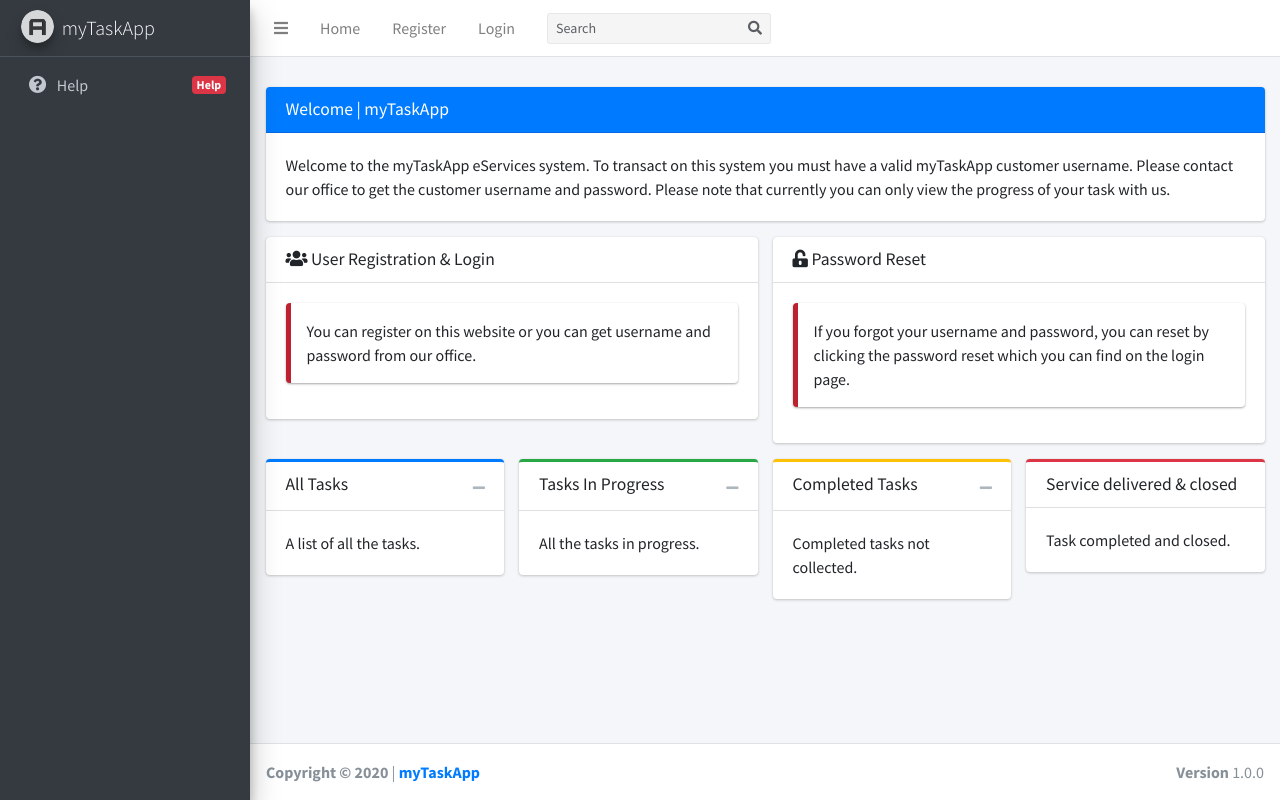
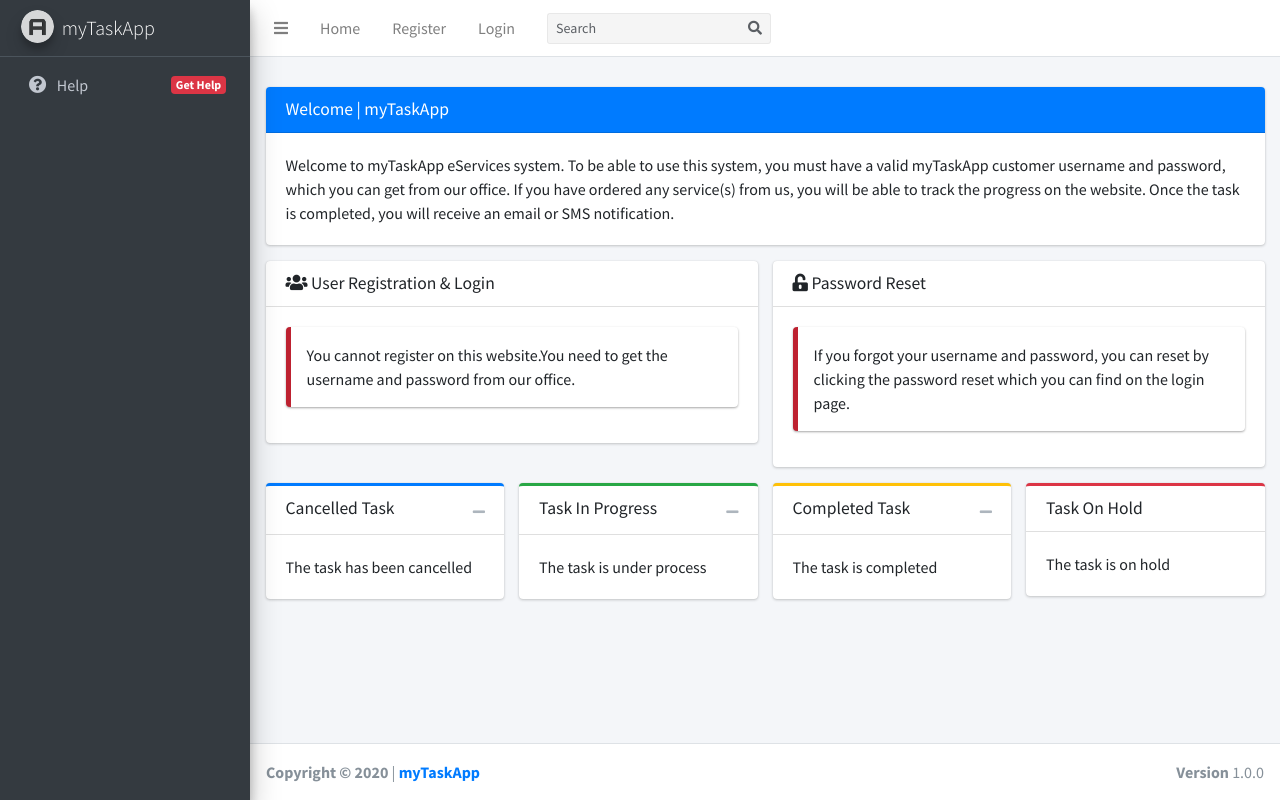
Before and after one commit to cmadamombe/MyTaskApp, a Django app: page / in a window 1280 px wide. Run offline with Django 3.2, Linux system fonts and the light colour scheme; some libraries are stand-ins or nearby versions.

Commit message:
MyTaskApp, first commit

```diff
--- a/mytask/task/admin.py
+++ b/mytask/task/admin.py
@@ -16,6 +16,6 @@ class TaskAdmin(admin.ModelAdmin):
     #The fields that will be used to search the database
     search_fields = ["task_reference", "title","description", "task_owner"]
     #Field the database according to the selected fields by default
-    list_filter = ('assigned_to','priority')
+    list_filter = ('assigned_to','priority', 'status')
     #The results are in ascending order. To display results in descending order, use (-field_name e.g -user)
     ordering = ('date_task_created',)
--- a/mytask/task/filters.py
+++ b/mytask/task/filters.py
@@ -5,7 +5,6 @@ import django_filters
 class TaskFilter(django_filters.FilterSet):
     task_reference = django_filters.CharFilter(lookup_expr='icontains')
     title = django_filters.CharFilter(lookup_expr='icontains')
-    description = django_filters.CharFilter(lookup_expr='icontains')
     assigned_to = django_filters.CharFilter(lookup_expr='icontains')
     task_owner = django_filters.CharFilter(lookup_expr='icontains')
     #year_joined = django_filters.NumberFilter(name='date_joined', lookup_expr='year')
@@ -13,4 +12,4 @@ class TaskFilter(django_filters.FilterSet):
         #widget=forms.CheckboxSelectMultiple)
     class Meta:
         model = Task
-        fields = ['task_reference', 'title', 'description', 'assigned_to', 'task_owner']
+        fields = ['task_reference', 'title', 'assigned_to', 'task_owner']
--- a/mytask/task/views.py
+++ b/mytask/task/views.py
@@ -50,6 +50,6 @@ def search_all_the_tasks(request):
 #Function based view to search the tasks in the database that are in progress
 @login_required
 def search_all_tasks_in_progress(request):
-    tasks_in_progress_list = Task.objects.exclude(status__code='Closed')
+    tasks_in_progress_list = Task.objects.filter(status__code='In Progress')
     tasks_in_progress_list_filter = TaskFilter(request.GET, queryset=tasks_in_progress_list)
     return render(request, 'task/all_task_list.html', {'filter':  tasks_in_progress_list_filter})
--- a/mytask/templates/master_layout.html
+++ b/mytask/templates/master_layout.html
@@ -105,10 +105,10 @@
           {% if request.user.is_admin or request.user.is_employee %}
           <li class="nav-item">
             <a href="{% url 'main:user_dashboard' %}" class="nav-link">
-              <i class="nav-icon fas fa-tachometer"></i>
+              <i class="nav-icon fas fa-spinner"></i>
               <p>
                 Dashboard
-                <span class="right badge badge-danger">Dashboard</span>
+                <span class="badge badge-info right">Dashboard</span>
               </p>
             </a>
           </li>
@@ -120,7 +120,7 @@
               <i class="nav-icon fas fa-tasks"></i>
               <p>
                 Tasks
-                <span class="right badge badge-danger">Track Tasks</span>
+                <span class="badge badge-info right">Track Tasks</span>
               </p>
             </a>
           </li>
@@ -128,12 +128,12 @@
 
           {% if request.user.is_admin or request.user.is_employee %}
           <li class="nav-item has-treeview">
-            <a href="#" class="nav-link active">
+            <a href="#" class="nav-link">
               <i class="nav-icon fas fa-eye"></i>
               <p>
                 Tasks
                 <i class="fas fa-angle-left right"></i>
-                <span class="right badge badge-danger">0</span>
+                <span class="badge badge-info right">Task</span>
               </p>
             </a>
             <ul class="nav nav-treeview">
@@ -153,12 +153,12 @@
           </li>
 
           <li class="nav-item has-treeview">
-            <a href="#" class="nav-link active">
+            <a href="#" class="nav-link">
               <i class="nav-icon fas fa-eye-slash"></i>
               <p>
                 Task Status
                 <i class="fas fa-angle-left right"></i>
-                <span class="right badge badge-danger">1</span>
+                <span class="badge badge-info right">View</span>
               </p>
             </a>
             <ul class="nav nav-treeview">
@@ -177,7 +177,13 @@
               <li class="nav-item">
                 <a href="#" class="nav-link">
                   <i class="far fa-circle nav-icon"></i>
-                  <p>Closed Tasks</p>
+                  <p>Cancelled Tasks</p>
+                </a>
+              </li>
+              <li class="nav-item">
+                <a href="#" class="nav-link">
+                  <i class="far fa-circle nav-icon"></i>
+                  <p>Tasks On Hold</p>
                 </a>
               </li>
             </ul>
@@ -191,7 +197,7 @@
               <p>
                 Employees
                 <i class="fas fa-angle-left right"></i>
-                <span class="badge badge-info right">2</span>
+                <span class="badge badge-info right">Manage</span>
               </p>
             </a>
             <ul class="nav nav-treeview">
@@ -228,7 +234,7 @@
               <p>
                 Clients
                 <i class="fas fa-angle-left right"></i>
-                <span class="badge badge-info right">3</span>
+                <span class="badge badge-info right">Manage</span>
               </p>
             </a>
             <ul class="nav nav-treeview">
@@ -323,7 +329,7 @@
               <i class="nav-icon fas fa-plus-square"></i>
               <p>
                 Task
-                <span class="right badge badge-danger">Create Task</span>
+                <span class="right badge badge-danger">Add New</span>
               </p>
             </a>
           </li>
@@ -333,7 +339,7 @@
               <i class="nav-icon fas fa-question-circle"></i>
               <p>
                 Help
-                <span class="right badge badge-danger">Help</span>
+                <span class="right badge badge-danger">Get Help</span>
               </p>
             </a>
           </li>
--- a/mytask/templates/pages/home.html
+++ b/mytask/templates/pages/home.html
@@ -12,21 +12,16 @@ Welcome | myTaskApp
     <div class="card card-primary">
       <div class="card-header">
         <h3 class="card-title">Welcome | myTaskApp</h3>
-
-        <div class="card-tools">
-
-        </div>
-        <!-- /.card-tools -->
       </div>
       <!-- /.card-header -->
       <div class="card-body">
-        Welcome to the myTaskApp eServices system. To transact on this system you must have a valid myTaskApp customer username. Please contact our office to get the customer username and password. Please note that currently you can only view the progress of your task with us.
+        Welcome to myTaskApp eServices system. To be able to use this system, you must have a valid myTaskApp customer username and password, which you can get from our office. If you have ordered any service(s) from us, you will be able to track the progress on the website. Once the task is completed, you will receive an email or SMS notification.
       </div>
       <!-- /.card-body -->
     </div>
     <!-- /.card -->
     <div class="d-none" id="card-refresh-content">
-        The body of the card after card refresh
+        MyTaskApp
     </div>
   </div>
 </div>
@@ -44,7 +39,7 @@ Welcome | myTaskApp
       <!-- /.card-header -->
       <div class="card-body">
         <div class="callout callout-danger">
-            <p>You can register on this website or you can get username and password from our office.</p>
+            <p>You cannot register on this website.You need to get the username and password from our office.</p>
         </div>
       </div>
       <!-- /.card-body -->
@@ -77,7 +72,7 @@ Welcome | myTaskApp
   <div class="col-md-3">
     <div class="card card-outline card-primary">
       <div class="card-header">
-        <h3 class="card-title">All Tasks</h3>
+        <h3 class="card-title">Cancelled Task</h3>
 
         <div class="card-tools">
           <button type="button" class="btn btn-tool" data-card-widget="collapse"><i class="fas fa-minus"></i>
@@ -87,7 +82,7 @@ Welcome | myTaskApp
       </div>
       <!-- /.card-header -->
       <div class="card-body">
-        A list of all the tasks.
+        The task has been cancelled
       </div>
       <!-- /.card-body -->
     </div>
@@ -97,7 +92,7 @@ Welcome | myTaskApp
   <div class="col-md-3">
     <div class="card card-outline card-success">
       <div class="card-header">
-        <h3 class="card-title">Tasks In Progress</h3>
+        <h3 class="card-title">Task In Progress</h3>
 
         <div class="card-tools">
           <button type="button" class="btn btn-tool" data-card-widget="collapse"><i class="fas fa-minus"></i>
@@ -107,7 +102,7 @@ Welcome | myTaskApp
       </div>
       <!-- /.card-header -->
       <div class="card-body">
-        All the tasks in progress.
+        The task is under process
       </div>
       <!-- /.card-body -->
     </div>
@@ -117,7 +112,7 @@ Welcome | myTaskApp
   <div class="col-md-3">
     <div class="card card-outline card-warning">
       <div class="card-header">
-        <h3 class="card-title">Completed Tasks</h3>
+        <h3 class="card-title">Completed Task</h3>
 
         <div class="card-tools">
           <button type="button" class="btn btn-tool" data-card-widget="collapse"><i class="fas fa-minus"></i>
@@ -127,7 +122,7 @@ Welcome | myTaskApp
       </div>
       <!-- /.card-header -->
       <div class="card-body">
-        Completed tasks not collected.
+        The task is completed
       </div>
       <!-- /.card-body -->
     </div>
@@ -137,10 +132,10 @@ Welcome | myTaskApp
   <div class="col-md-3">
     <div class="card card-outline card-danger">
       <div class="card-header">
-        <h3 class="card-title">Service delivered & closed</h3>
+        <h3 class="card-title">Task On Hold</h3>
       </div>
       <div class="card-body">
-        Task completed and closed.
+        The task is on hold
       </div>
       <!-- /.card-body -->
     </div>
--- a/mytask/templates/task/all_task_list.html
+++ b/mytask/templates/task/all_task_list.html
@@ -22,11 +22,6 @@
         <div class="form-group col-sm-4 col-md-3">
           {{ filter.form.title.label_tag }}
           {% render_field filter.form.title class="form-control" %}
-        </div>
-
-        <div class="form-group col-sm-4 col-md-3">
-          {{ filter.form.description.label_tag }}
-          {% render_field filter.form.description class="form-control" %}
         </div>
 
         <div class="form-group col-sm-4 col-md-3">
--- a/mytask/users/models.py
+++ b/mytask/users/models.py
@@ -9,7 +9,7 @@ class User(AbstractUser):
     is_client = models.BooleanField(default=False)
     is_staff = models.BooleanField(default=False)
     is_active = models.BooleanField(default=True)
-    is_superuser = models.BooleanField(default=True)
+    is_superuser = models.BooleanField(default=False)
     middle_name = models.CharField(max_length=1000, blank=True, null=True, verbose_name='Middle Name')
 
     def get_absolute_url(self):
```
Also changed, not shown: mytask/task/templatetags/task_custom_tags.py (+8 -3 lines), mytask/templates/account/login.html (+3 -5 lines), mytask/templates/account/logout.html (+6 -6 lines), mytask/templates/account/password_reset.html (+7 -6 lines), mytask/templates/account/signup_closed.html (+12 -9 lines), mytask/templates/main/dashboard.html (+8 -20 lines), mytask/templates/pages/support.html (+9 -6 lines), mytask/users/migrations/0002_auto_20201119_0432.py (added).
